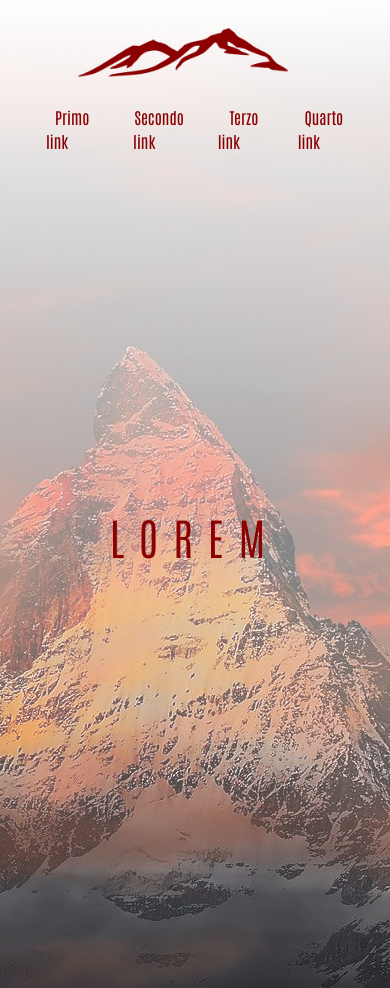
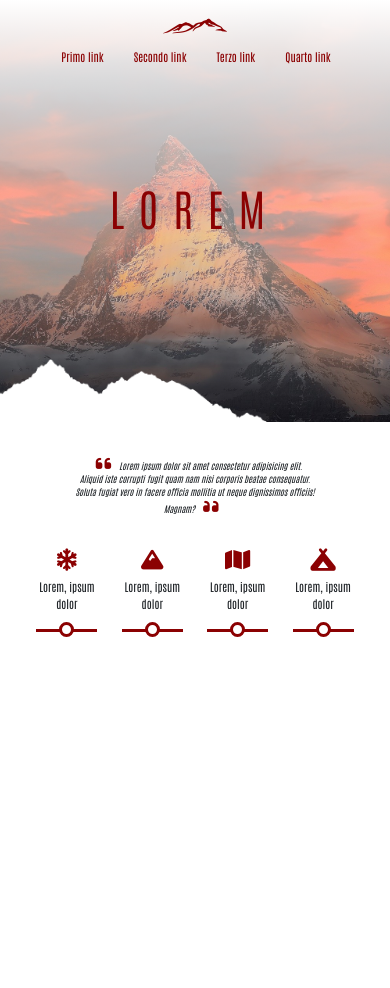
Before and after one commit to Hackademy67-aulab/red.project_leonardo-colaleo_fabio-massa_cinzia-loconsole_gianluca-conte-, a plain HTML site: page index.html in a window 390 px wide. Shown: the top 988 px of the page. After the commit the page ends 844 px from the top, so only its background shows below. Drawn offline with nearby package versions, Linux system fonts and the light colour scheme.

Commit message:
reso tutti gli elementi creati responsive su smartphone e aggiunto pallini su riga della sezione2 lorem

```diff
--- a/index.html
+++ b/index.html
@@ -28,24 +28,21 @@
 
 
                 <!-- container background di sfondo -->
-                <div class="container-fluid  m-0 p-0">
-                    <div class="bgsfondo row m-0 p-0">
-                        <div class="imagemountain col-12  m-0 p-0">
+                <div class="container-fluid  m-0 p-0 contenitoriniziale bg">
+                    <div class="bgsfondo rigariga row m-0 p-0 h-100">
+                        <div class="imagemountain col-12  m-0 p-0 h-100" >
 
                             <!-- container background sfumatura -->
-                            <div class="container-fluid m-0 p-0 ">
-                                <div class="row bgsfumatura">
-                                    <div class="col-12 m-0 p-0 imagemountainsfumatura">
+                            <div class="container-fluid m-0 p-0 contenitoriniziale">
+                                <div class="row bgsfumatura rigariga m-0 p-0">
+                                    <div class="col-12 m-0 p-0 colonnariga imagemountainsfumatura" >
 
                                         <!-- divisione dello spazio intero dell'immagine in tre container/righe -->
 
                                         <!-- riga top - logo + link -->
-
-
-
-                                        <div class="container-fluid ">
-                                            <div class="row rigalogo">
-                                                <div class="col-12">
+                                        <div class="container-fluid m-0 p-0 contenitoreriga">
+                                            <div class="row rigalogo rigariga  p-0">
+                                                <div class="col-12 colonnariga m-0 p-0 ">
                                                     <!-- inserire logo + link, togliere bg primary, non toccare altezza rigalogo -->
                                                     <div class="d-flex justify-content-center logo-dimension">
                                                         <img class="" src="./media/logo.png"  class="logo-dimension bg-primary" alt="Logo">
@@ -64,9 +61,9 @@
                                         <!-- fine riga top - logo + link -->
 
                                         <!-- riga centro - Titolo -->
-                                        <div class="container-fluid  m-0 p-0">
-                                            <div class="row m-0 p-0">
-                                                <div class="rigatitolo col-12 d-flex justify-content-center align-items-center m-0 p-0 ">
+                                        <div class="container-fluid  m-0 p-0 contenitoreriga">
+                                            <div class="row m-0 p-0 rigariga ">
+                                                <div class="rigatitolo colonnariga col-12 d-flex justify-content-center align-items-center m-0 p-0 h-100 ">
                                                     <h1 class="display-1">LOREM</h1>
                                                 </div>
                                             </div>
@@ -74,9 +71,9 @@
                                         <!-- fine riga centro - Titolo -->
 
                                         <!-- riga bottom - background montagne bianche -->
-                                        <div class="container-fluid  m-0 p-0 ">
-                                            <div class="row m-0 p-0">
-                                                <div class="mountainwhite col-12 m-0 p-0 d-flex " style="height: 350px; width: 100% ;">
+                                        <div class="container-fluid  m-0 p-0 contenitoreriga">
+                                            <div class="row m-0 p-0 rigariga ">
+                                                <div class="mountainwhite colonnariga col-12 m-0 p-0 d-flex  ">
 
                                                 </div>
                                             </div>
@@ -96,40 +93,51 @@
                 <!-- fine container background di sfondo -->
 
                 <!-- sezione primolorem -->
-                <div class="container-fluid">
-                    <div class="row">
-                        <div class="lorem1 col-12 d-flex justify-content-center">
+                <div class="container-fluid  contenitorelorem1">
+                    <div class="row  rigariga w-100 m-0 p-0 align-items-center justify-content-center ">
+                        <div class="lorem1 colonnariga col-12 w-75  d-flex ">
 
-                            <p><i class="virgolette fa-solid fa-quote-left fa-2x px-2"></i>Lorem ipsum dolor sit amet consectetur adipisicing elit.<br>Aliquid iste corrupti fugit quam nam nisi corporis beatae consequatur. Soluta fugiat vero in facere officia mollitia ut neque dignissimos officiis! Magnam?<i class="virgolette fa-solid fa-quote-left fa-2x px-2 fa-flip-horizontal"></i></p>
+                            <p class="w-100"><i class="fa-solid fa-quote-left fa-2x px-2"></i>Lorem ipsum dolor sit amet consectetur adipisicing elit.<br>Aliquid iste corrupti fugit quam nam nisi corporis beatae consequatur. Soluta fugiat vero in facere officia mollitia ut neque dignissimos officiis! Magnam?<i class="virgolette fa-solid fa-quote-left fa-2x px-2 fa-flip-horizontal"></i></p>
 
                         </div>
                     </div>
                 </div>
                 <!-- fine sezione primolorem -->
-                <div class="container main">
-                    <div class="row second-section justify-content-evenly">
+
+                <div class="container main ">
+
+                    <div class="row lorem2 justify-content-evenly">
+
                         <div class="col-2 text-center m-0 p-0 rigass">
                             <i class="fa-solid fa-snowflake fa-2x mb-2"></i>
-                            <p class="text-size">Lorem, ipsum dolor</p>
+                            <p>Lorem, ipsum dolor</p>
+                            <div class="d-flex justify-content-center"><div class="pallino"></div></div>
                         </div>
+
                         <div class="col-2 text-center m-0 p-0 rigass">
                             <i class="fa-solid fa-mountain fa-2x mb-2"></i>
                             <p class="text-size">Lorem, ipsum dolor</p>
+                            <div class="d-flex justify-content-center"><div class="pallino"></div></div>
                         </div>
+
                          <div class="col-2 text-center m-0 p-0 rigass">
                             <i class="fa-solid fa-map fa-2x mb-2"></i>
                             <p class="text-size">Lorem, ipsum dolor</p>
+                            <div class="d-flex justify-content-center"><div class="pallino"></div></div>
                         </div>
+
                         <div class="col-2 text-center m-0 p-0 rigass">
                             <i class="fa-solid fa-campground fa-2x mb-2"></i>
                             <p class="text-size">Lorem, ipsum dolor</p>
+                            <div class="d-flex justify-content-center"><div class="pallino"></div></div>
                         </div>
+
                     </div>
 
+                </div>
 
 
-
-                </div>
+    <!-- JS Sript -->
     <script src="https://cdn.jsdelivr.net/npm/bootstrap@5.3.0-alpha1/dist/js/bootstrap.bundle.min.js" integrity="sha384-w76AqPfDkMBDXo30jS1Sgez6pr3x5MlQ1ZAGC+nuZB+EYdgRZgiwxhTBTkF7CXvN" crossorigin="anonymous"></script>
   </body>
 </html>
--- a/style.css
+++ b/style.css
@@ -33,7 +33,7 @@
 
 /* riga top logo + link */
 .rigalogo{
-    height: 350px;
+    height: 35%;
     width: 100%
 }
 
@@ -44,6 +44,8 @@
     background-position-x: left;
     background-position-y: bottom;
     background-size: contain;
+    height: 350px;
+    width: 100%;
 }
 
 /* riga top - logo */
@@ -64,13 +66,6 @@ h1{
     color: #8B0102;
 }
 
-@media screen and (min-width: 500px;){
-    #paginaintera{
-        height: 50vh;
-        background-color: #8B0102;
-
-    }
-}
 
 /* prima sezione frase lorem */
 .lorem1{
@@ -85,62 +80,121 @@ h1{
     text-align: center;
 }
 
-.virgolette{
-    color: #8B0102;
+
+/* logo iniziale */
+.logo-dimension{
+    height:30%;
 }
 
 
-.logo-dimension{
-    height:30%;
-
-}
+/* navbar*/
 .link-decoration{
     list-style: none;
 }
+
+
+/* a navbar */
 .link-decoration a{
     text-decoration: none;
     margin-right: 30px;
     color:  #8B0102;
 }
-.text-size{
-    font-size: x-small;
+
+
+.lorem2{
+      margin-top: 100px;
+      font-size: medium;
 }
 
 
-.second-section{
-      margin-top: 100px;
-
-}
-
-:root {
-
-    --main: #8B0102;
+/* colore icone */
+i{
+    color: #8B0102;
 }
 
 
- i{
-    color: #8B0102;
-
+/* riga seconda sezione */
+.rigass{
+    border-bottom: 3px solid #8B0102;
+    max-height: 83px
 }
 
-.rigass{
-    border-bottom: 3px solid #8B0102;
 
-}
-
-/* .pallino{
-    position: relative;
-
-} */
-
-/* .pallino::before{
+/* pallino riga */
+.pallino{
     content="";
     width: 20px;
     height: 20px;
-    border: 2px solid blue;
+    border: 3px solid #8B0102;
     border-radius: 50%;
-    background-color: blueviolet;
-    position: absolute;
+    background-color: white;
+    position: relative;
+    top: -9px;
+}
 
+
+a:hover{
+    opacity: 0.5;
 }
- */
+
+
+/* responsive per smartphone */
+@media screen and (max-width: 390px){
+
+    a{
+        font-size: 70%;
+    }
+
+    .contenitoreriga{
+        height: 15%;
+    }
+
+    .logo-dimension{
+        height: 50%;
+    }
+
+    .contenitoriniziale{
+        height: 50vh;
+    }
+
+    .rigariga{
+        height: 100%;
+    }
+
+    .rigalogo{
+        margin: 10px 0px 0px 0px;
+    }
+
+    .colonnariga{
+        height: 100%;
+    }
+
+    .contenitorelorem1{
+        height: 15vh;
+    }
+
+    .lorem1{
+        margin: 0px;
+        text-align: center;
+        align-items: center;
+    }
+
+    .lorem1 p{
+        font-size: 55%;
+    }
+
+
+    .lorem2{
+        font-size: 70%;
+        margin: 0px 0px 0px 0px;
+        padding-bottom: -5px;
+    }
+
+
+    .pallino{
+        width: 15px;
+        height: 15px;
+        border:#8B0102 solid 3px;
+        margin-top: 2px;
+    }
+}
```
